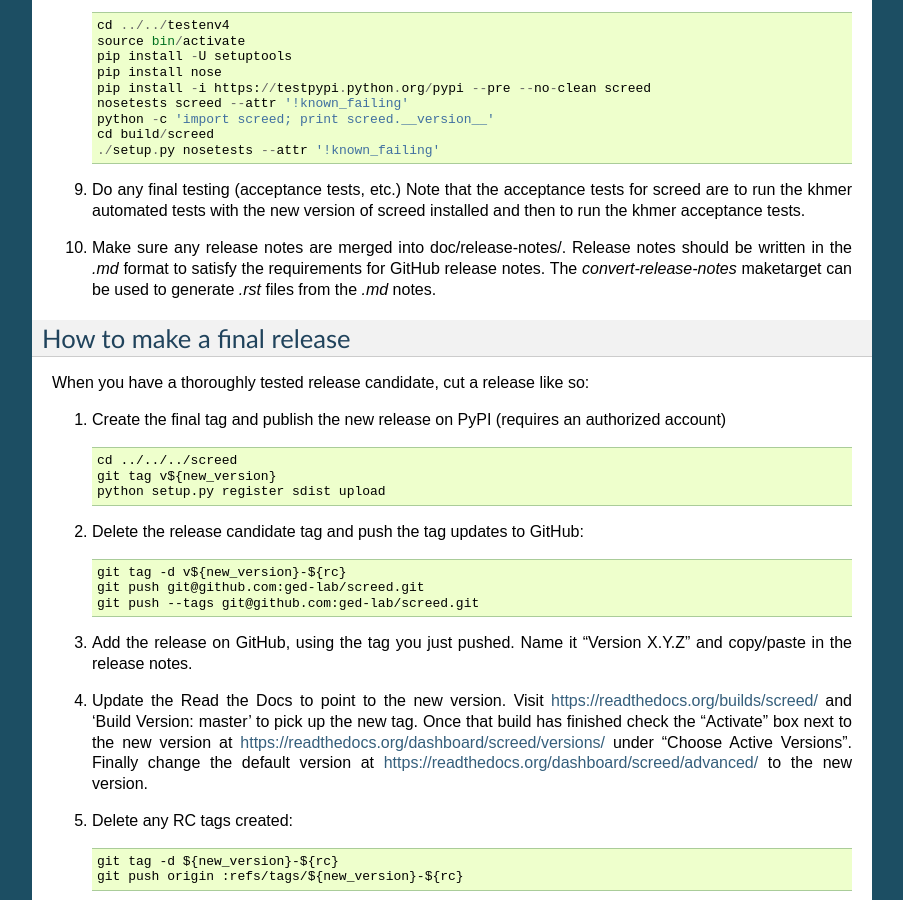
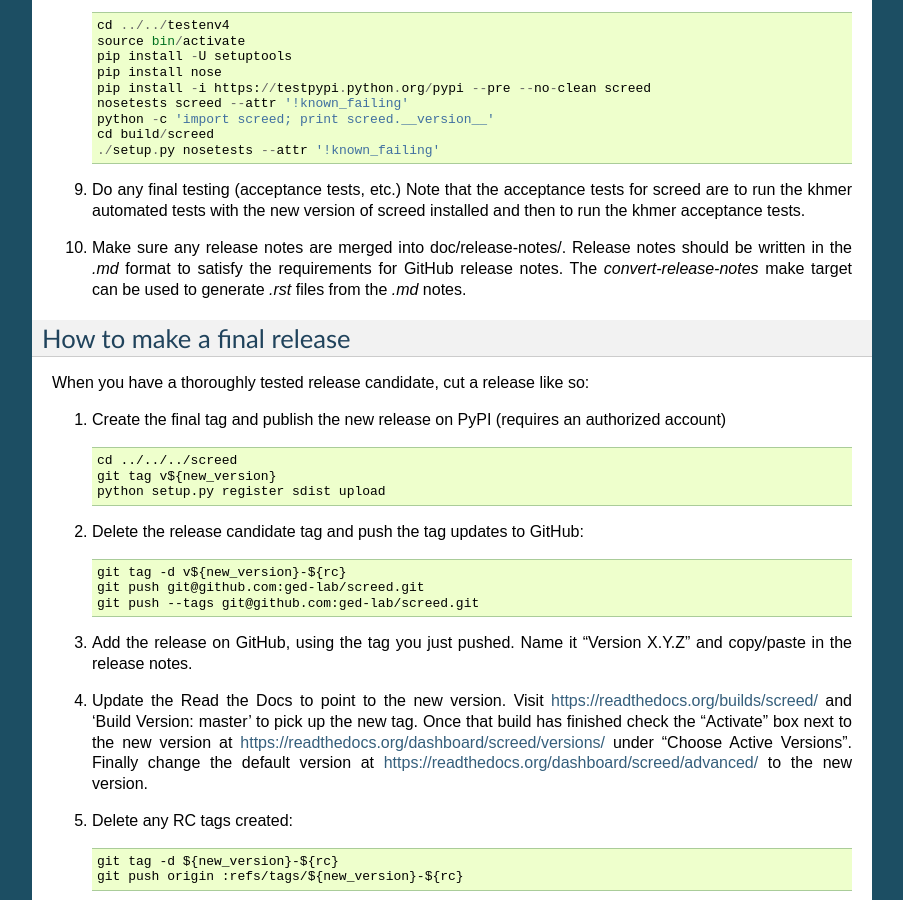
Before and after one commit to dib-lab/screed, a Sphinx documentation site: the page built from doc/dev/release-checklist.rst, in a window 1280 px wide and 900 px high, scrolled down 2023 px. Shown: the whole window, without its empty margins (198-1101 px from the left). Built offline with Sphinx 7.4.7, drawn with Linux system fonts in a browser that asks for light colours.

Commit message:
maketarget->make target

```diff
--- a/doc/dev/release-checklist.rst
+++ b/doc/dev/release-checklist.rst
@@ -134,7 +134,7 @@
 
 #. Make sure any release notes are merged into doc/release-notes/. Release
    notes should be written in the `.md` format to satisfy the requirements for
-   GitHub release notes. The `convert-release-notes` maketarget can be used to
+   GitHub release notes. The `convert-release-notes` make target can be used to
    generate `.rst` files from the `.md` notes.
 
 
```
